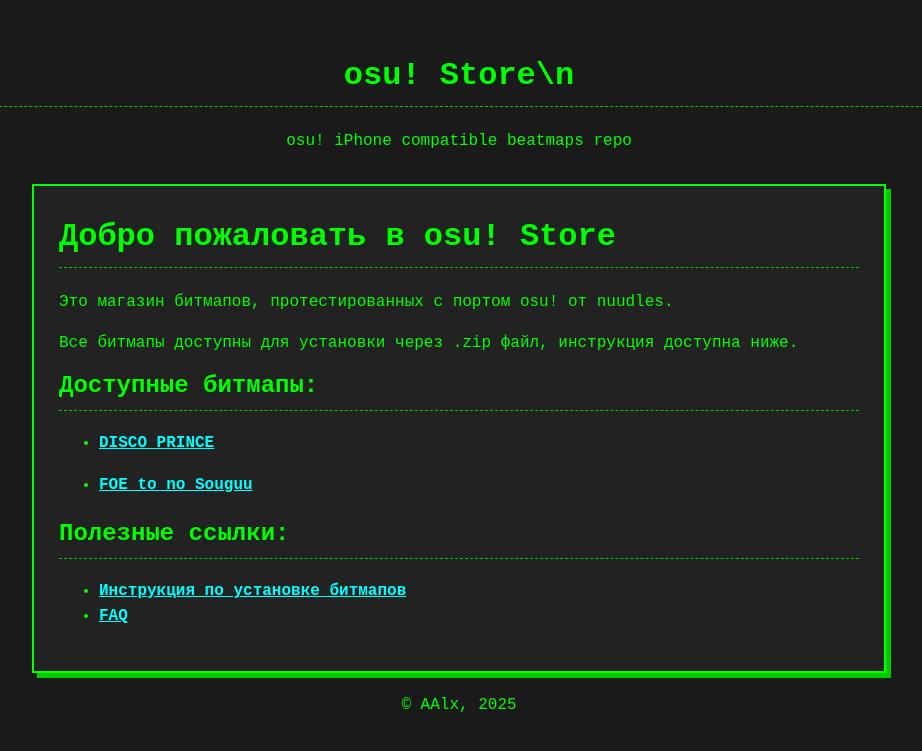
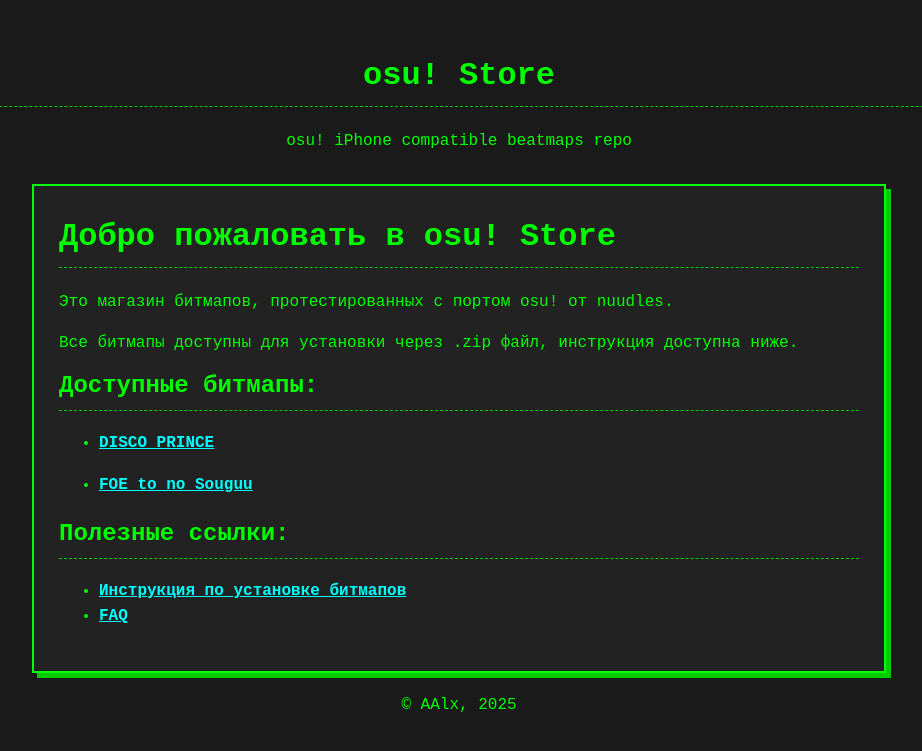
Before and after one commit to AAlx0451/osu-ios-store-repo, a Jekyll site: the page built from index.md, in a window 1280 px wide. Shown: the top 751 px of the page, without its empty margins (181-1103 px from the left). Built offline with Jekyll 4.4.1, drawn with Linux system fonts in a browser that asks for light colours.

```diff
--- a/_config.yml
+++ b/_config.yml
@@ -1,2 +1,2 @@
-title: osu! Store\n
+title: osu! Store
 description: osu! iPhone compatible beatmaps repo
```
